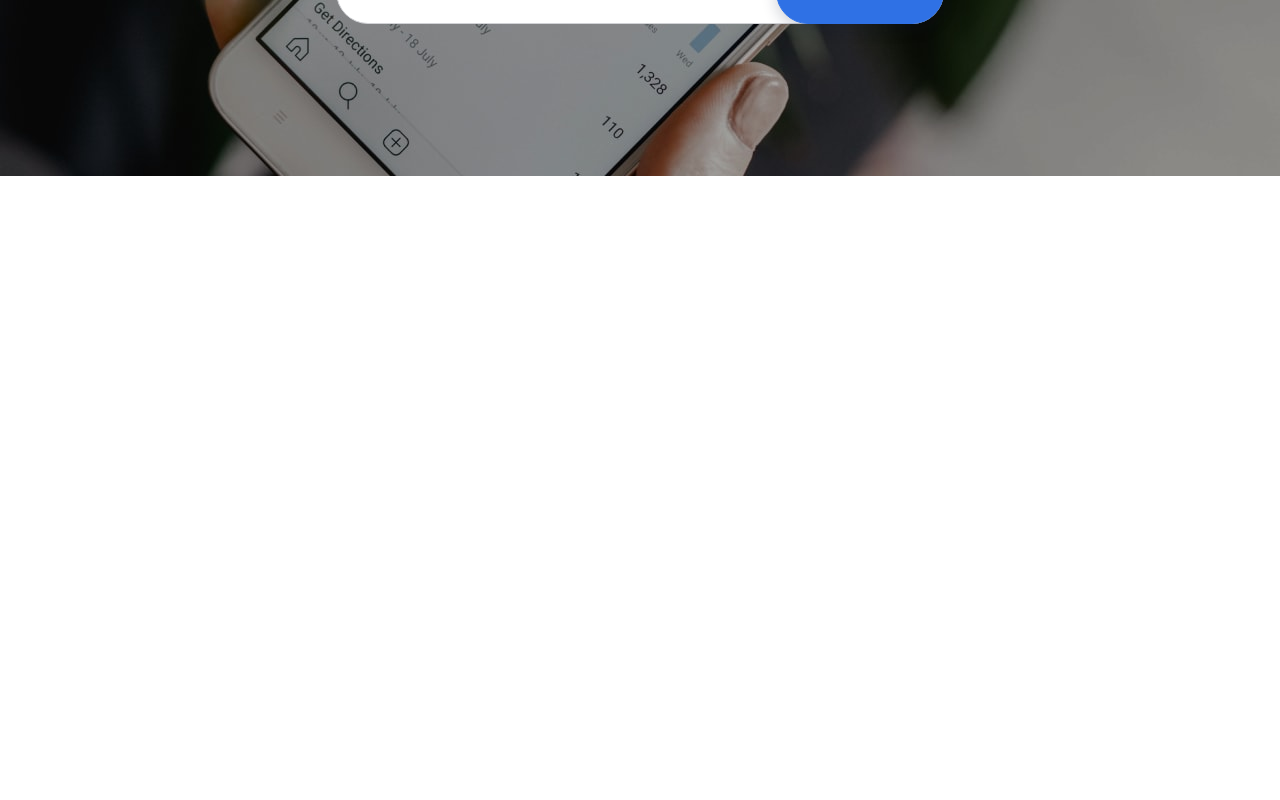
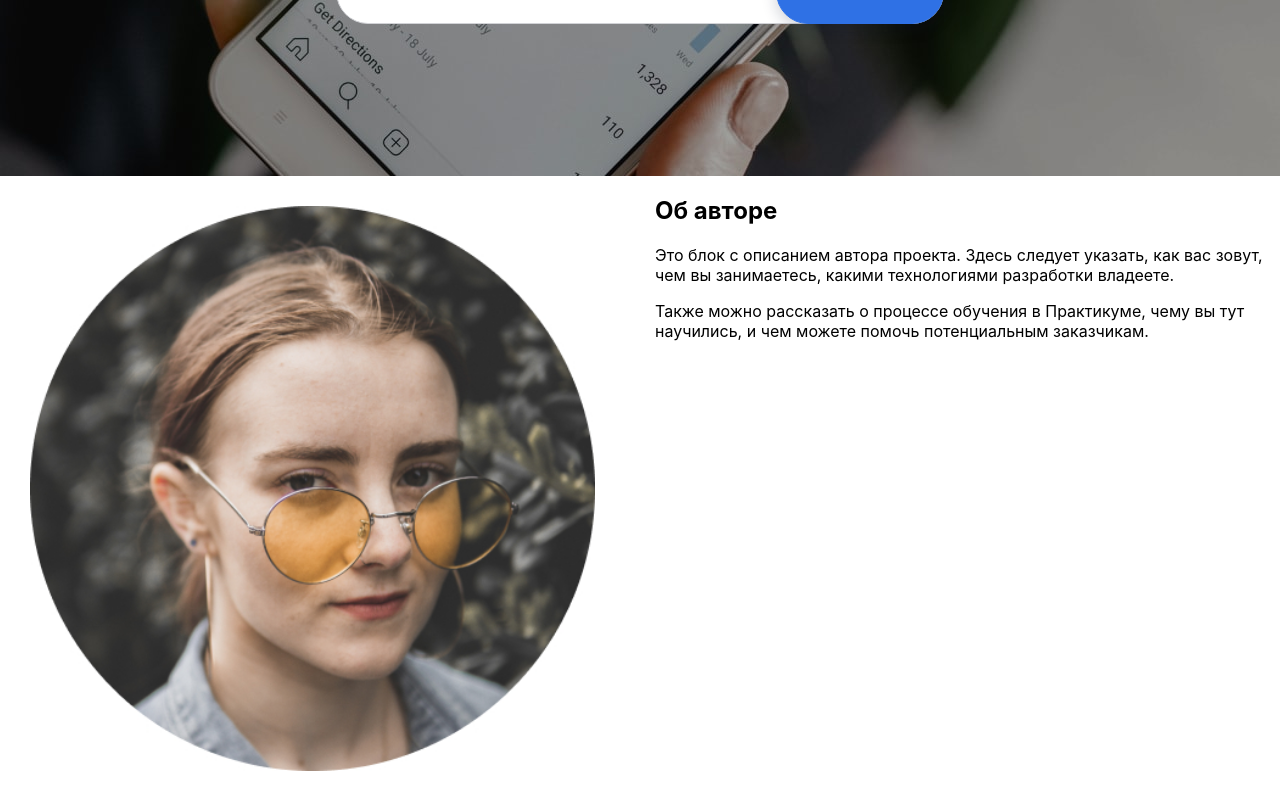
Before and after one commit to YudinArtem90/news-explorer-frontend, a React (Create React App) app: page / in a window 1280 px wide. Shown: the part 400-1200 px from the top of the page. Before the commit the page ends 800 px from the top, so only its background shows below. Built offline with nearby package versions, Linux system fonts and the light colour scheme.

Commit message:
Добавил About

```diff
--- /dev/null
+++ b/src/components/About/About.css
@@ -0,0 +1,17 @@
+.about{
+    display: grid;
+    /* grid-template-columns: minmax(232px, 464px) minmax(288px, 600px); */
+    /* grid-template-columns: minmax(232px, 1fr) minmax(288px, 1fr); */
+    grid-template-columns: repeat(auto-fit, minmax(232px, 1fr));
+    grid-template-rows: 624px;
+    grid-gap: 30px;
+}
+
+.about__avatar{
+    object-fit: cover;
+    width: 100%;
+}
+
+.about__container-avatar{
+    padding: 30px;
+}
--- /dev/null
+++ b/src/components/About/About.js
@@ -0,0 +1,19 @@
+import './About.css';
+import avatar from '../../images/avatar.jpg'
+
+function About() {
+    return (
+      <div className="about">
+        <div className="about__container-avatar">
+          <img src={avatar} className="about__avatar" alt="аватарка"/>
+        </div>
+        <div className="about__container">
+            <h2 className="about__header-text">Об авторе</h2>
+            <p className="about__text">Это блок с описанием автора проекта. Здесь следует указать, как вас зовут, чем вы занимаетесь, какими технологиями разработки владеете.</p>
+            <p className="about__text">Также можно рассказать о процессе обучения в Практикуме, чему вы тут научились, и чем можете помочь потенциальным заказчикам.</p>
+        </div>
+      </div>
+    );
+  }
+
+  export default About;
--- a/src/components/App/App.css
+++ b/src/components/App/App.css
@@ -1,6 +1,5 @@
 .root {
   max-width: 1440px;
   min-width: 320px;
-  display: flex;
   margin: auto;
 }
--- a/src/components/Main/Main.css
+++ b/src/components/Main/Main.css
@@ -1,12 +1,4 @@
 .main{
-    background-size: cover;
-    background-repeat: no-repeat;
-    background-position: center;
-    background-image: url(../../images/background.jpg);
-    width: 100%;
     display: flex;
     flex-direction: column;
-    height: 576px;
-    justify-content: center;
-    align-items: center;
 }
--- a/src/components/Main/Main.js
+++ b/src/components/Main/Main.js
@@ -1,10 +1,12 @@
 import './Main.css';
 import SearchContainer from '../SearchContainer/SearchContainer';
+import About from '../About/About';
 
 function Main() {
     return (
       <div className="main">
         <SearchContainer/>
+        <About/>
       </div>
     );
   }
```
